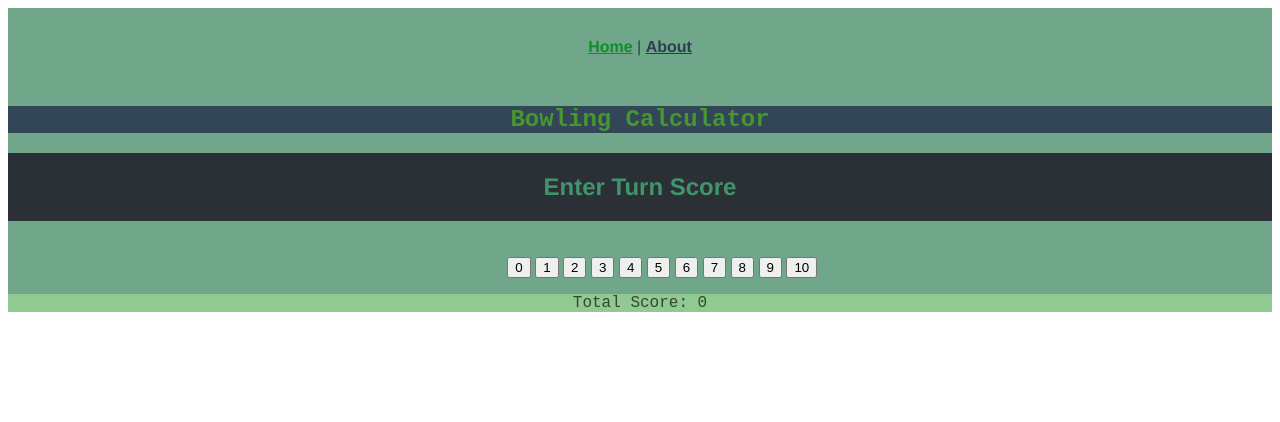
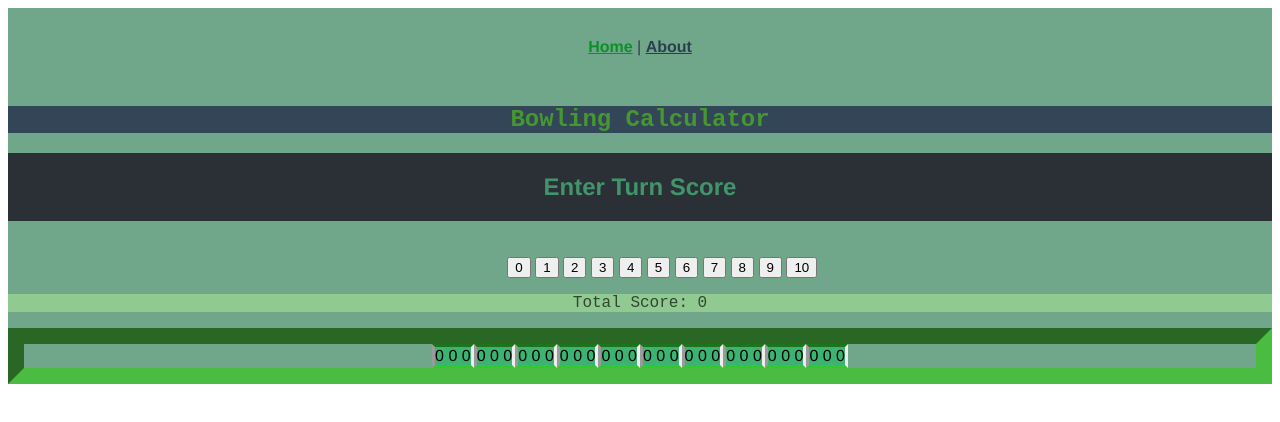
Before and after one commit to viggeron1337/Bowling-With-Backend, a Vue app in the folder client/: page / in a window 1280 px wide. Shown: the top 422 px of the page. Built offline with nearby package versions, Linux system fonts and the light colour scheme.

Commit message:
bowling display schema pt.1

```diff
--- a/client/src/components/AddScoreRecord.vue
+++ b/client/src/components/AddScoreRecord.vue
@@ -11,16 +11,21 @@
     <div id="totalScore">
       <TotalScoreComponent :totalScore="this.total"></TotalScoreComponent>
     </div>
+    <div>
+      <BowlingSchemaComponent></BowlingSchemaComponent>
+    </div>
   </div>
 </template>
 
 <script>
 import TotalScoreComponent from "../components/TotalScore.vue";
 import store from "@/store/modules/scorerecords.js";
+import BowlingSchemaComponent from "../components/BowlingSchema.vue"
 export default {
   name: "AddScoreRecord",
   components: {
     TotalScoreComponent,
+    BowlingSchemaComponent
   },
   /*data - container for the data belonging to this component:
   needs to be returned from a function so that every new
@@ -146,8 +151,7 @@ export default {
   },
 
   /*computed - properties does not get updated everytime we re-render -
-  only when they have been affected. Often used when wanting to access
-  results of state calculations.*/
+  only when they have been affected.*/
   computed: {},
 };
 </script>
--- /dev/null
+++ b/client/src/components/BowlingSchema.vue
@@ -0,0 +1,93 @@
+<template>
+  <div>
+    {{assignNewEntry}}
+    <ul class="flex-container">
+      <li v-for="index in 10" :key="index">
+        <!--{{assignNewEntry[index - 1]}}-->
+        <div class = "scoreContainer">
+          {{schema[index - 1].first}} {{schema[index - 1].second}}
+          {{schema[index - 1].total}}
+        </div>
+      </li>
+    </ul>
+  </div>
+</template>
+
+<script>
+import store from "@/store/modules/scorerecords.js";
+export default {
+  name: "BowlingSchema",
+
+  data() {
+    return {
+      schema: [],
+      schemaIndex: 0,
+      turn: 0
+    };
+  },
+  created: function() {
+    for (let i = 0; i < 9; i++) {
+      this.schema[i] = {
+        first: "0",
+        second: "0",
+        total: "0"
+      };
+      this.schema[9] = {
+        first: "0",
+        second: "0",
+        bonus1: "",
+        bonus2: "",
+        total: "0"
+      };
+    }
+    this.created = true
+  },
+  computed: {
+    assignNewEntry: function() {
+      const entry = store.state.player.latestEntry;
+
+      if (entry.strike) {
+        this.schema[this.schemaIndex].total = "X";
+        this.prevPinsHit = entry.pinsHit;
+        this.schemaIndex++;
+        this.turn = 1;
+      } else if (entry.spare) {
+        this.schema[this.schemaIndex].total = "/";
+        this.prevPinsHit = entry.pinsHit;
+        this.schemaIndex++;
+        this.turn = 1;
+      }
+
+      if (this.turn == 0) {
+        this.turn++;
+      } else if (this.turn == 1) {
+        this.schema[this.schemaIndex].first = entry.pinsHit;
+        this.turn++;
+      } else {
+        this.schema[this.schemaIndex].second = entry.pinsHit;
+        this.schemaIndex++;
+        this.turn = 1;
+      }
+    }
+  }
+};
+</script>
+
+<style scoped>
+.flex-container {
+  list-style-type: none;
+  flex-direction: row;
+  display: flex;
+  justify-content: center;
+  border: 1em #4abc41;
+  border-style: inset;
+  padding-right: 0px;
+  padding-left: 0px;
+}
+.scoreContainer {
+  color: black;
+  border-style: inset;
+  border-block-color: rgba(50, 200, 50, 255);
+  background-color: mediumseagreen;
+}
+</style>
```
Also changed, not shown: 1 other file (tests, documents, lock files or other folders).
